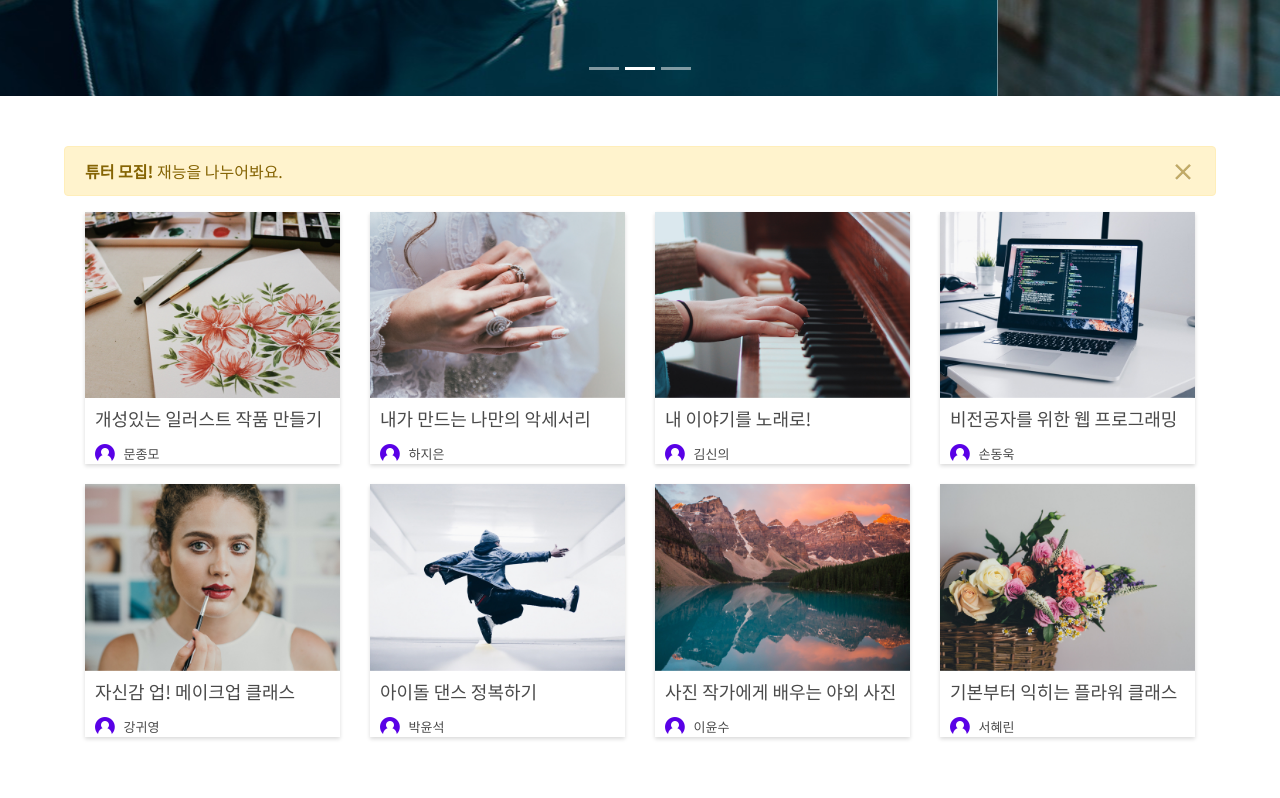
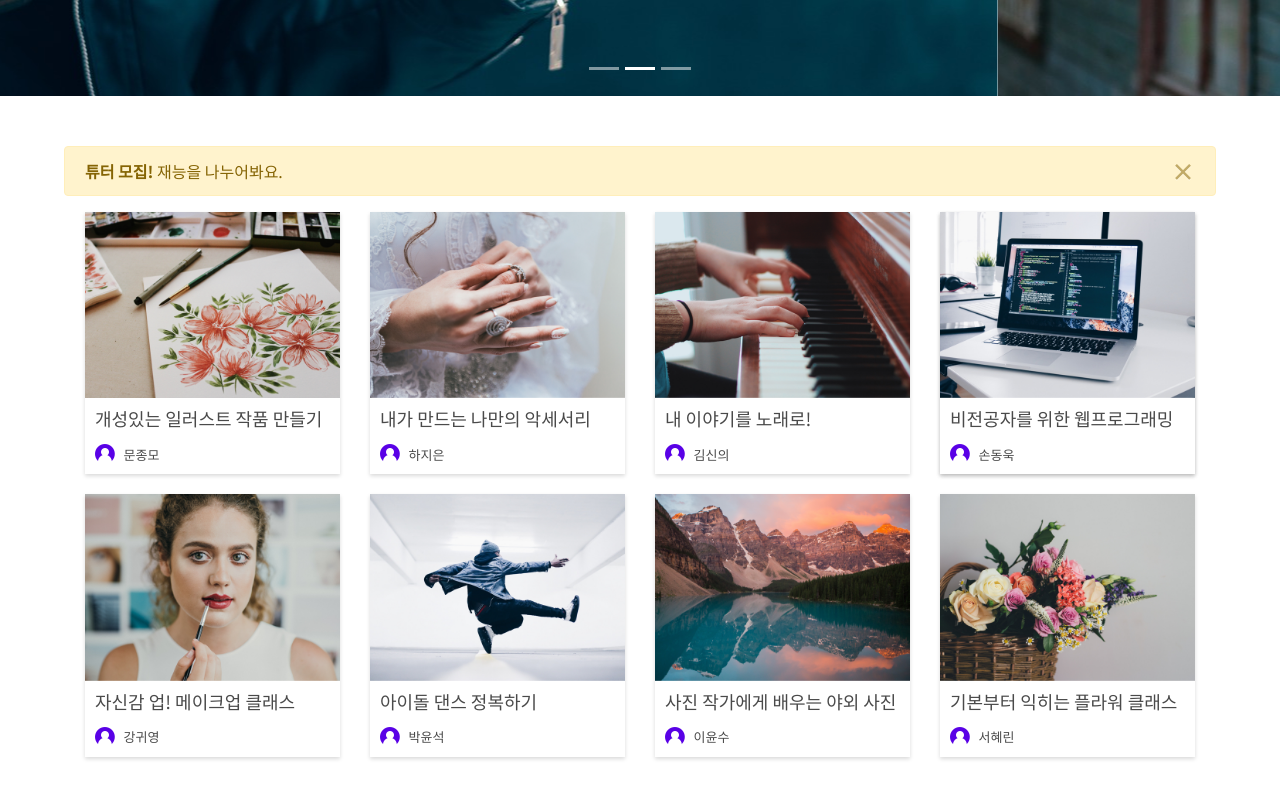
Before and after one commit to qjatlr74/ShareSkill-Response-Web, a plain HTML site: page index.html in a window 1280 px wide. Shown: the part 364-1162 px from the top of the page. Drawn offline with nearby package versions, Linux system fonts and the light colour scheme.

Commit message:
second version
second version

```diff
--- a/css/styles.css
+++ b/css/styles.css
@@ -114,6 +114,8 @@
     background-position: center center;
 }
 
+/*alert*/
+
 .alert {
     width: 90%;
     margin-left: auto;
@@ -121,6 +123,8 @@
     margin-top: 50px;
     margin-bottom: 16px;
 }
+
+/* grid */
 
 .container {
     margin-bottom: 70px;
@@ -141,16 +145,16 @@
     color: #4A4A4A;
 }
 
+.info-container {
+    padding-bottom: 10px;
+}
+
 .course-title {
     font-size: 18px;
     color: #4A4A4A;
     padding-top: 10px;
     padding-left: 10px;
     padding-right: 10px;
-	margin-bottom: 10px;
-}
-
-.icon-name {
     margin-bottom: 10px;
 }
 
@@ -163,7 +167,6 @@
     font-size: 13px;
     color: #4A4A4A;
     padding-left: 5px;
-	margin: 0px;
-	line-height: 20px;
+    margin: 20px 0px;
     vertical-align: middle;
 }
--- a/index.html
+++ b/index.html
@@ -85,9 +85,11 @@
                 <a class="link" href="#">
                     <div class="div-link">
                         <img src="images/course1.jpg" width="100%">
+                        <div class="info-container">
                             <h5 class="course-title">개성있는 일러스트 작품 만들기</h5>
                             <img class="icon" src="images/user.png" width="20">
                             <p class="name">문종모</p>
+                        </div>
                     </div>
                 </a>
             </div>
@@ -95,9 +97,11 @@
                 <a class="link" href="#">
                     <div class="div-link">
                         <img src="images/course2.jpg" width="100%">
+                        <div class="info-container">
                             <h5 class="course-title">내가 만드는 나만의 악세서리</h5>
                             <img class="icon" src="images/user.png" width="20">
                             <p class="name">하지은</p>
+                        </div>
                     </div>
                 </a>
             </div>
@@ -105,19 +109,25 @@
                 <a class="link" href="#">
                     <div class="div-link">
                         <img src="images/course3.jpg" width="100%">
+                        <div class="info-container">
                             <h5 class="course-title">내 이야기를 노래로!</h5>
                             <img class="icon" src="images/user.png" width="20">
                             <p class="name">김신의</p>
+                        </div>
                     </div>
                 </a>
             </div>
             <div class="col col-12 col-sm-6 col-md-4 col-lg-3 col-xl-3">
                 <a class="link" href="#">
                     <div class="div-link">
+                            <div class="div-link">
                             <img src="images/course4.jpg" width="100%">
-						<h5 class="course-title">비전공자를 위한 웹 프로그래밍</h5>
+                            <div class="info-container">
+                                <h5 class="course-title">비전공자를 위한 웹프로그래밍</h5>
                                 <img class="icon" src="images/user.png" width="20">
                                 <p class="name">손동욱</p>
+                            </div>
+                        </div>
                     </div>
                 </a>
             </div>
@@ -125,9 +135,11 @@
                 <a class="link" href="#">
                     <div class="div-link">
                         <img src="images/course5.jpg" width="100%">
+                        <div class="info-container">
                             <h5 class="course-title">자신감 업! 메이크업 클래스</h5>
                             <img class="icon" src="images/user.png" width="20">
                             <p class="name">강귀영</p>
+                        </div>
                     </div>
                 </a>
             </div>
@@ -135,9 +147,11 @@
                 <a class="link" href="#">
                     <div class="div-link">
                         <img src="images/course6.jpg" width="100%">
+                        <div class="info-container">
                             <h5 class="course-title">아이돌 댄스 정복하기</h5>
                             <img class="icon" src="images/user.png" width="20">
                             <p class="name">박윤석</p>
+                        </div>
                     </div>
                 </a>
             </div>
@@ -145,9 +159,11 @@
                 <a class="link" href="#">
                     <div class="div-link">
                         <img src="images/course7.jpg" width="100%">
+                        <div class="info-container">
                             <h5 class="course-title">사진 작가에게 배우는 야외 사진</h5>
                             <img class="icon" src="images/user.png" width="20">
                             <p class="name">이윤수</p>
+                        </div>
                     </div>
                 </a>
             </div>
@@ -155,9 +171,11 @@
                 <a class="link" href="#">
                     <div class="div-link">
                         <img src="images/course8.jpg" width="100%">
+                        <div class="info-container">
                             <h5 class="course-title">기본부터 익히는 플라워 클래스</h5>
                             <img class="icon" src="images/user.png" width="20">
                             <p class="name">서혜린</p>
+                        </div>
                     </div>
                 </a>
             </div>
```
Lines whose indentation alone changed are shown as unchanged.
